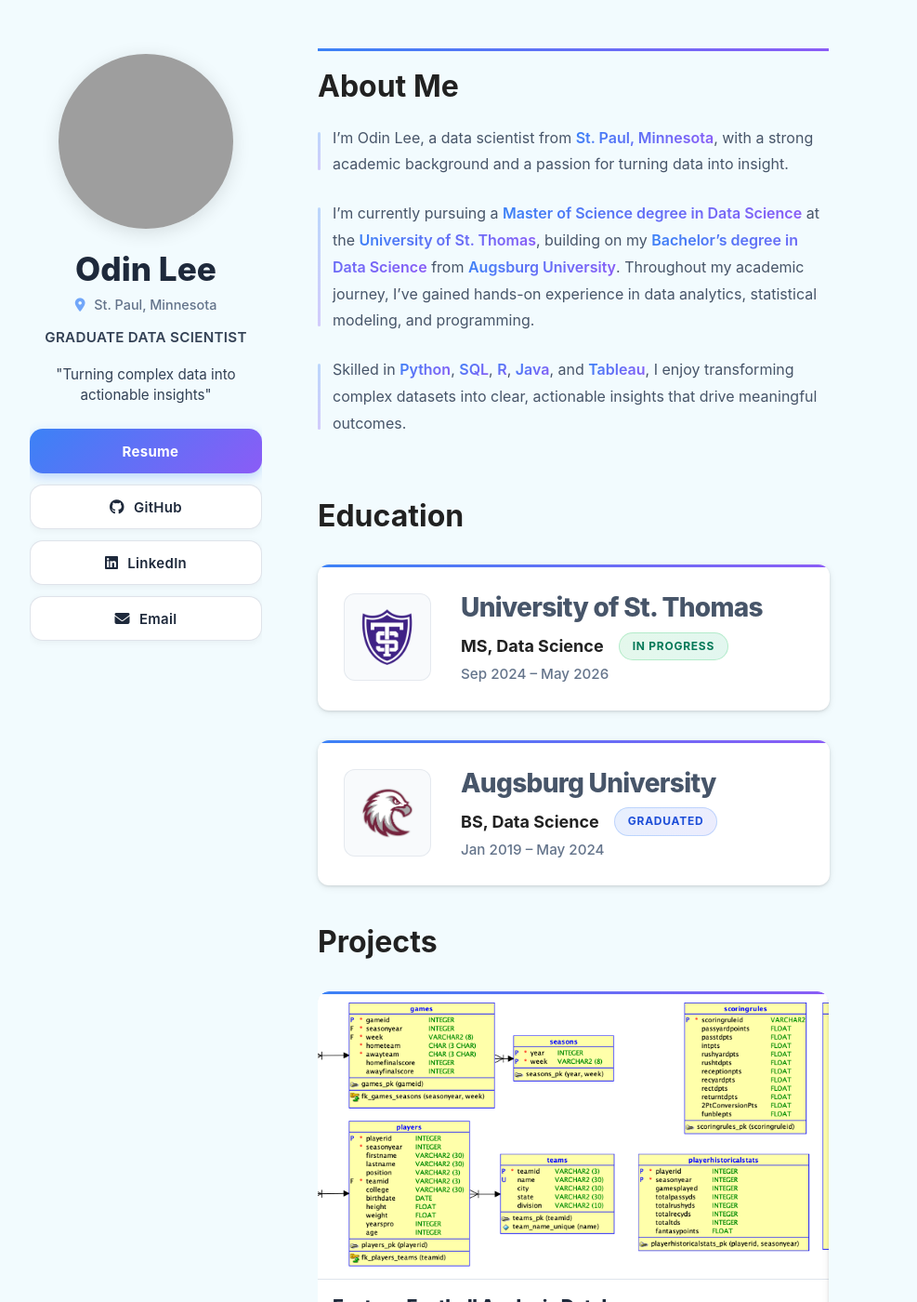
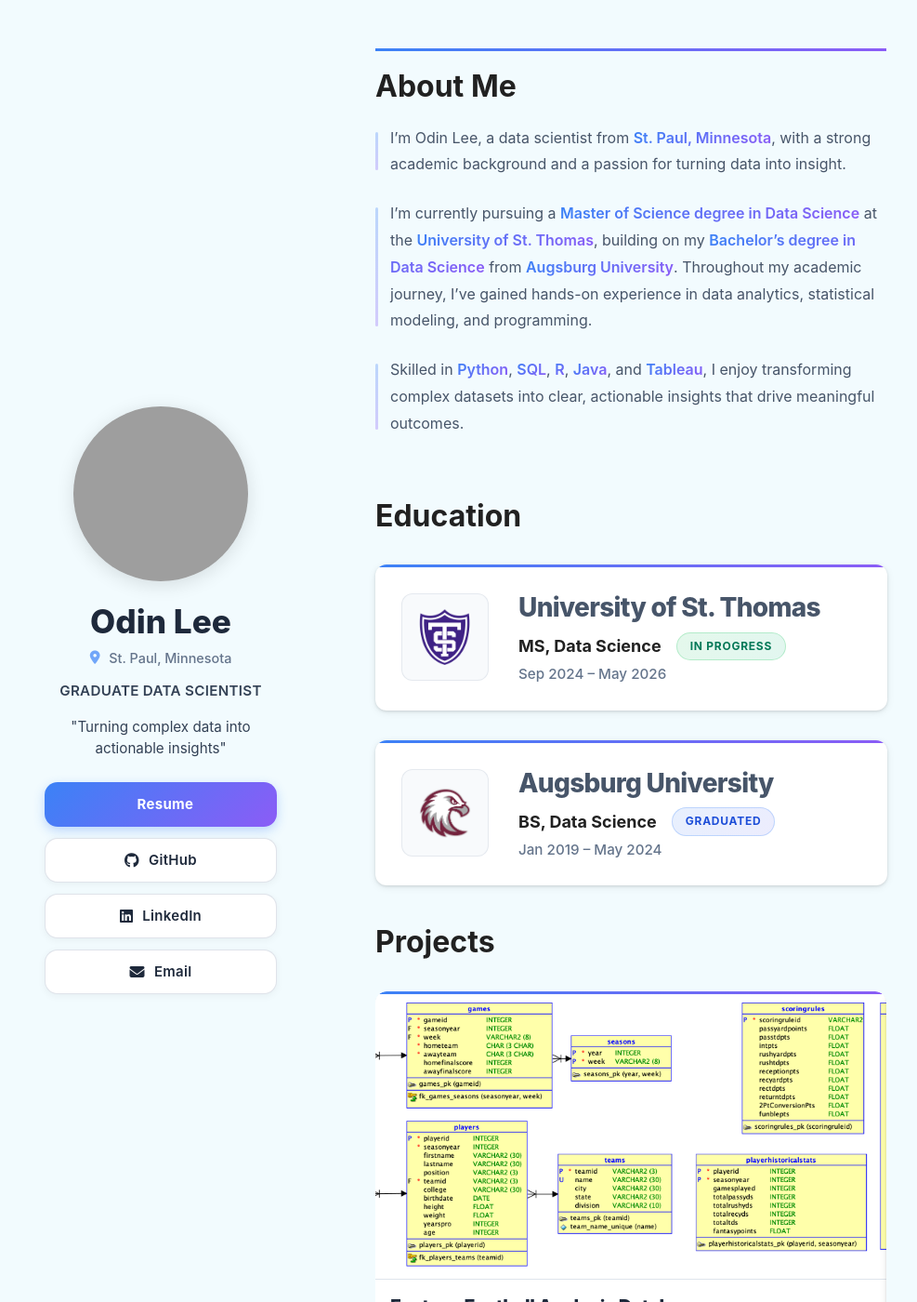
Before and after one commit to OdinLeePro/OdinLeePro.github.io, a Jekyll site: the page built from index.md, in a window 1280 px wide and 1400 px high. Shown: the whole window at 93% size, without its empty margins (178-1165 px from the left). Built offline with Jekyll 4.4.1, drawn with Linux system fonts in a browser that asks for light colours; grey boxes are pictures that could not be loaded.

Commit message:
Add files via upload

```diff
--- a/assets/css/style.scss
+++ b/assets/css/style.scss
@@ -1362,3 +1362,69 @@ including layout wrappers, base button design, hover/focus states, and style var
     margin: 0 1rem;
   }
 }
+
+/* =============================== */
+/*   Layout: wrapper + leftSide    */
+/* =============================== */
+
+$sidebar-width: 340px; // adjust as needed
+
+/* Base (mobile portrait by default): single column, header on top */
+.wrapper {
+  display: grid;
+  grid-template-columns: 1fr;
+  gap: 1.5rem;
+}
+
+.wrapper > section { min-width: 0; }  // prevent overflow in grid
+.leftSide {
+  position: static;
+  height: auto;
+  overflow: visible;
+  display: block;
+}
+
+/* Mobile LANDSCAPE (<767px): sidebar on the left AND scrollable */
+@media (max-width: 767px) and (orientation: landscape) {
+  .wrapper {
+    grid-template-columns: min(45vw, #{$sidebar-width}) 1fr;
+    gap: 1rem;
+  }
+  .leftSide {
+    position: sticky;
+    top: 0;
+    height: 100dvh;                 // handles mobile browser chrome
+    overflow: auto;                 // allow sidebar to scroll
+    -webkit-overflow-scrolling: touch;
+    display: flex;
+    flex-direction: column;
+    justify-content: flex-start;    // start at top; user can scroll down
+    align-items: center;
+    padding: 1rem;
+    padding-top: max(1rem, env(safe-area-inset-top));
+    padding-bottom: max(1rem, env(safe-area-inset-bottom));
+  }
+}
+
+/* Tablet/Desktop (>=768px): sidebar centered, non-scrollable */
+@media (min-width: 768px) {
+  .wrapper {
+    grid-template-columns: $sidebar-width 1fr;
+    gap: 2rem;
+    align-items: start;
+  }
+  .leftSide {
+    position: sticky;
+    top: 0;
+    height: 100dvh;                 // fill viewport height
+    overflow: hidden;               // prevent internal scroll
+    display: flex;
+    flex-direction: column;
+    justify-content: center;        // vertical centering
+    align-items: center;            // horizontal centering (optional)
+    padding: 1.5rem 1rem;
+  }
+}
+
+/* Optional: avoid accidental horizontal scroll with full-bleed sections */
+html, body { overflow-x: hidden; }
```
